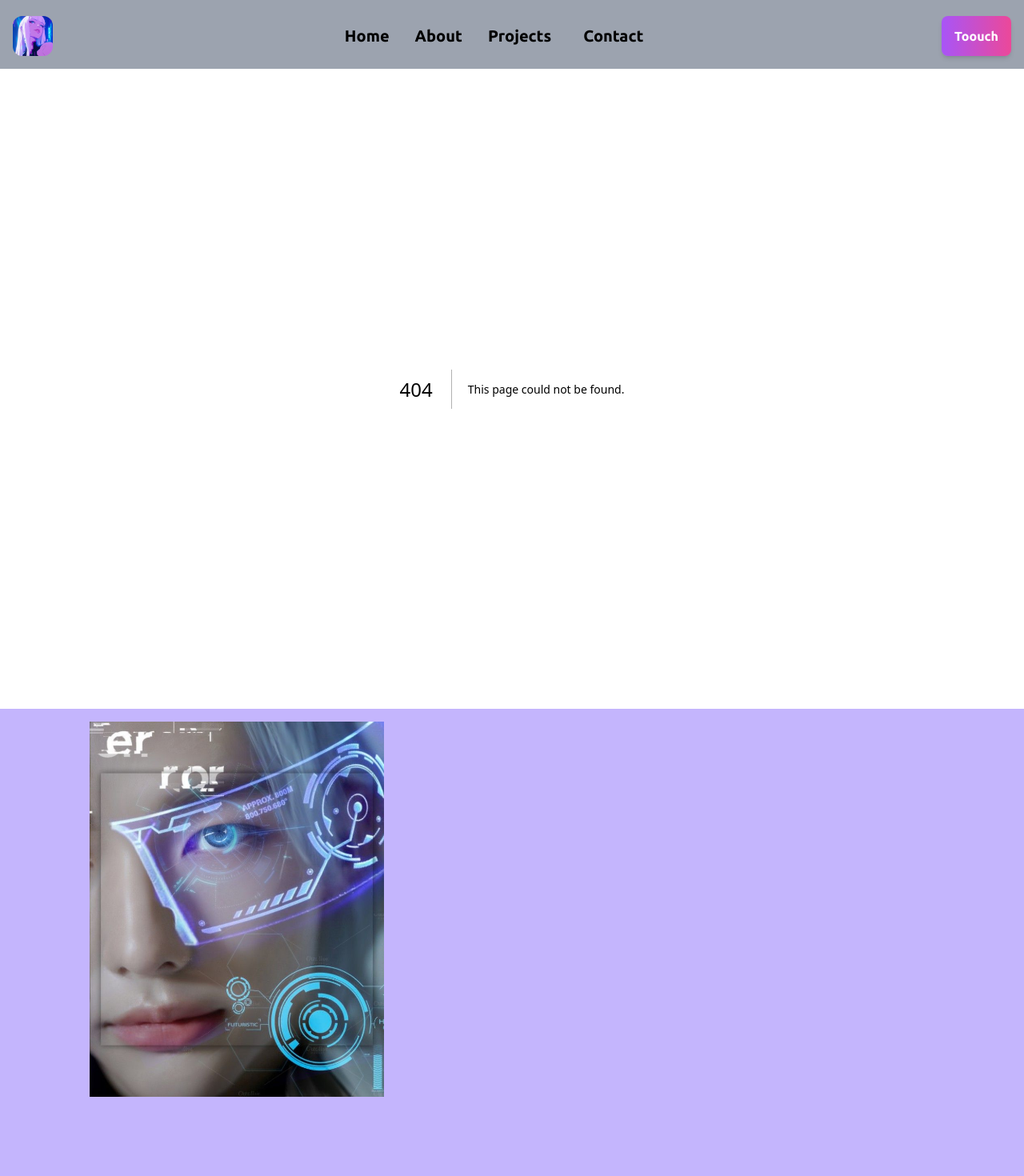
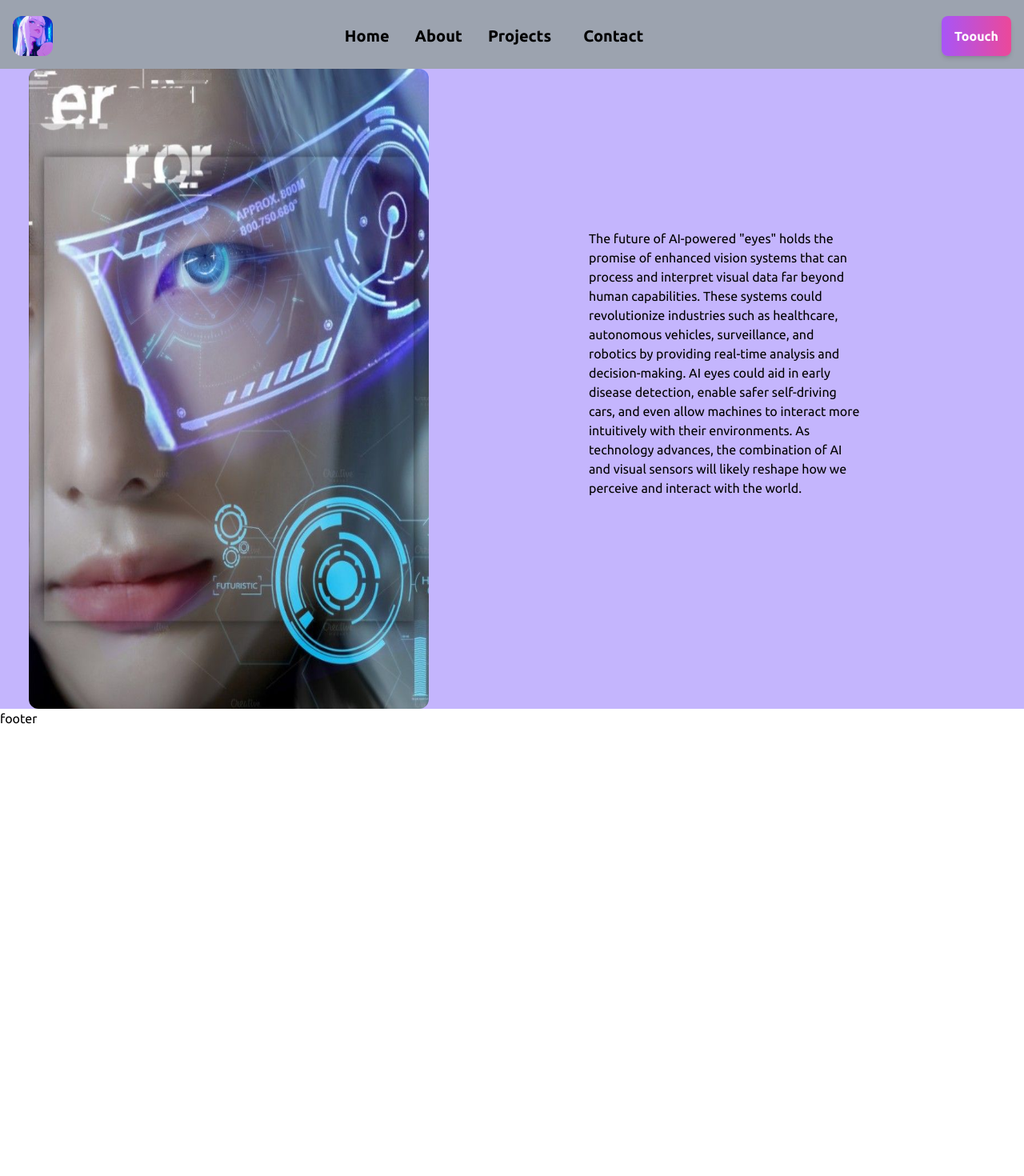
Before and after one commit to 0AnshuAditya0/Personal-blog, a Next.js app: page /home in a window 1280 px wide. Before the commit this address had no page. Shown: the top 1470 px of the page at 80% size. After the commit the page ends 910 px from the top, so only its background shows below. Built offline with nearby package versions, Linux system fonts and the light colour scheme.

Commit message:
image resizing and text addition and solved some probblems

```diff
--- /dev/null
+++ b/src/app/home/page.js
@@ -0,0 +1,24 @@
+import React from 'react';
+import Image from 'next/image';
+
+const Home = () => {
+  return (
+    <div
+      className=" w-full h-screen bg-violet-300 flex justify-start items-centre"
+    >
+      <Image
+        src="/images/hyunjin.jpg"
+        alt=""
+        height={303}
+        width={500}
+        className='ml-9 rounded-xl'
+      />
+      <p className="m-10 p-40">
+      The future of AI-powered "eyes" holds the promise of enhanced vision systems that can process and interpret visual data far beyond human capabilities. These systems could revolutionize industries such as healthcare, autonomous vehicles, surveillance, and robotics by providing real-time analysis and decision-making. AI eyes could aid in early disease detection, enable safer self-driving cars, and even allow machines to interact more intuitively with their environments. As technology advances, the combination of AI and visual sensors will likely reshape how we perceive and interact with the world.
+      </p>
+    </div>
+
+  )
+}
+
+export default Home
--- a/src/app/layout.js
+++ b/src/app/layout.js
@@ -2,7 +2,7 @@ import localFont from "next/font/local";
 import Footer from "@/components/footer";
 import Navbar from "@/components/navbar";
 import "./globals.css";
-import Hero from "@/components/hero";
+
 
 
 export const metadata = {
@@ -20,7 +20,6 @@ export default function RootLayout({ children }) {
       <body>
         <Navbar />
         {children}
-        <Hero />
         <Footer />
       </body>
     </html>
--- a/src/app/project/page.js
+++ b/src/app/project/page.js
@@ -1,4 +1,4 @@
-import React from 'react'
+import React from 'react';
 
 const Project = () => {
   return (
--- a/src/components/hero.js
+++ /dev/null
@@ -1,19 +0,0 @@
-import React from 'react';
-import Image from 'next/image';
-
-const Hero = () => {
-  return (
-    <div
-    className=" w-full h-screen bg-violet-300"
-    >
-      <Image
-      src="/images/hyunjin.jpg"
-      height={30}
-      width={400}
-      className='p-4 ml-24'
-      />
-    </div>
-  )
-}
-
-export default Hero
--- a/src/components/navbar.js
+++ b/src/components/navbar.js
@@ -22,7 +22,7 @@ export default function Navbar() {
       <ul className="flex space-x-8 justify-between items-center text-xl">
         <li><Link
         className="hover:bg-black hover:rounded-md hover:text-cyan-300 hover:p-2 hover:m-2"
-        href="/"
+        href="/home"
         >Home</Link></li>
 
         <li><Link
@@ -30,7 +30,7 @@ export default function Navbar() {
         href="/about"
         >About</Link></li>
 
-        <li><Link className="hover:bg-black hover:rounded-md hover:text-cyan-300 hover:p-2 hover:m-2" href="/projects">Projects</Link></li>
+        <li><Link className="hover:bg-black hover:rounded-md hover:text-cyan-300 hover:p-2 hover:m-2" href="/project">Projects</Link></li>
         {/* Use usePathname to handle active links: */}
         <li><Link className={`p-2 rounded ${pathname === '/contact' ? 'text-red-500 bg-yellow-300' : ''} hover:bg-black hover:rounded-md hover:text-cyan-300 hover:p-2 hover:m-2 `} href="/contact">Contact</Link></li>
       </ul>
```
